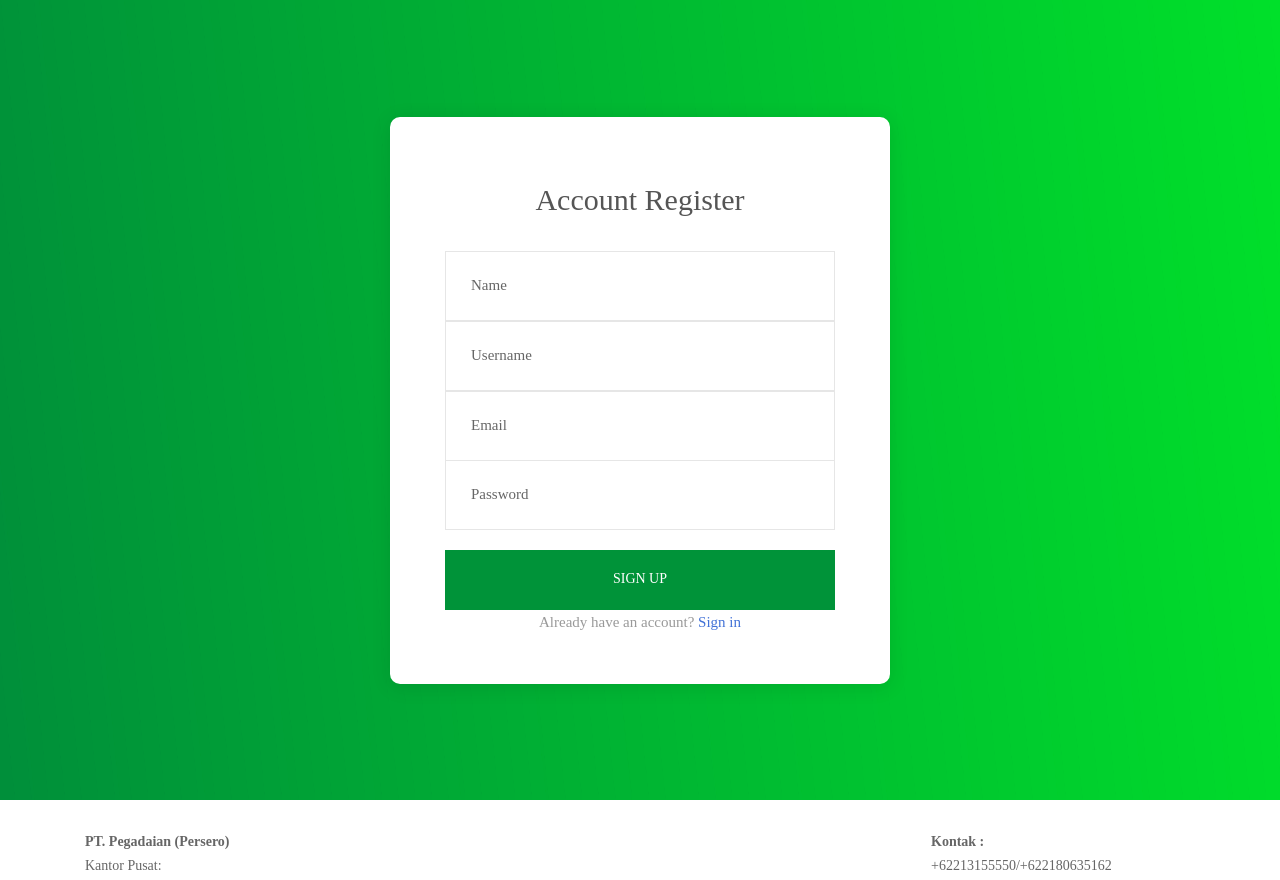
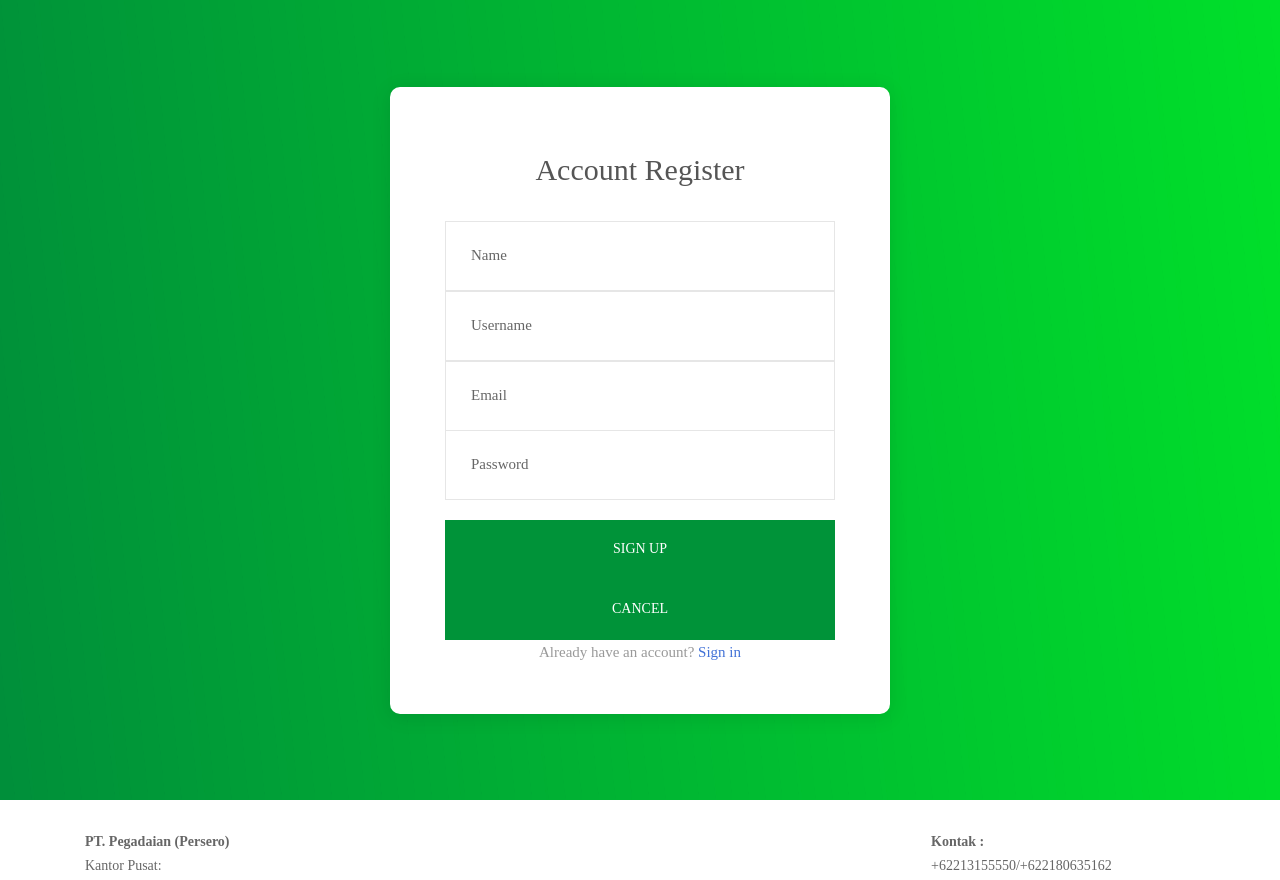
Before and after one commit to eccelyanggraeni/gadai_poin_yuk, a PHP site: page /register.php in a window 1280 px wide. Shown: the top 880 px of the page. Run offline with PHP 8.4, Linux system fonts and the light colour scheme; some web fonts are replaced.

Commit message:
update button cancel

```diff
--- a/login.php
+++ b/login.php
@@ -90,6 +90,7 @@ if (isset($_POST['login'])) {
 
 					<div class="container-login100-form-btn m-t-20">
 						<input type="submit" name="login" class="login100-form-btn" value="Sign in" />
+						<button onclick="history.back();" class="login100-form-btn">Cancel </button>
 					</div>
 				</form>
 				<!-- <div class="text-center p-t-45 p-b-4">
--- a/register.php
+++ b/register.php
@@ -100,6 +100,7 @@ if (isset($_POST['register'])) {
 
                     <div class="container-login100-form-btn m-t-20">
                         <input type="submit" name="register" class="login100-form-btn" value="Sign Up" />
+                        <button onclick="history.back();" class="login100-form-btn">Cancel </button>
                     </div>
                 </form>
                 <div class="text-center">
```
